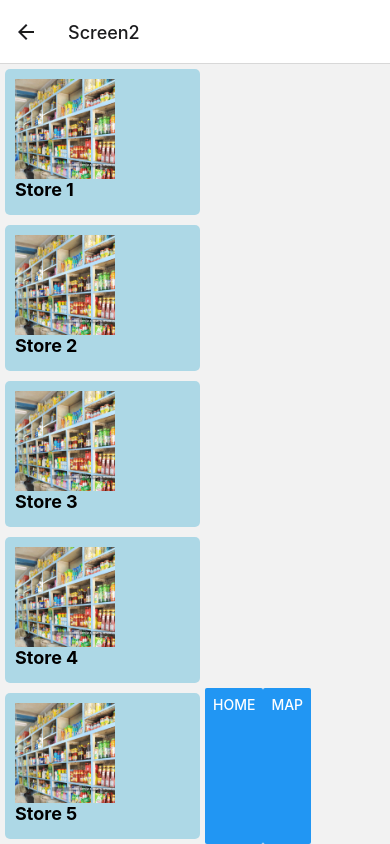
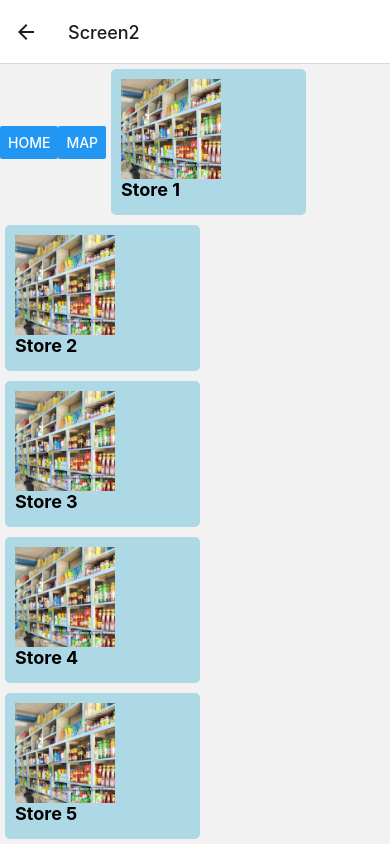
Before and after one commit to AbdullahAhmadAAK/askari-5-navigator, a React Native app: screen /Screen2 in a window 390 px wide. Built offline with nearby package versions, Linux system fonts and the light colour scheme.

Commit message:
improve UI of listing page

```diff
--- a/ListingScreen.js
+++ b/ListingScreen.js
@@ -6,6 +6,7 @@ import {
     Image,
     Button,
     Linking,
+    View,
 } from "react-native";
 
 import React, { useState } from "react";
@@ -32,6 +33,16 @@ export default function Screen1({ navigation }) {
 
     return (
         <ScrollView contentContainerStyle={styles.container}>
+            <View style={styles.buttonContainer}>
+                <Button
+                    title="Home"
+                    onPress={() => navigation.navigate("Screen1")}
+                />
+                <Button
+                    title="Map"
+                    onPress={() => navigation.navigate("Screen3")}
+                />
+            </View>
             {stores.map((store) => {
                 const handlePhoneCall = () => {
                     Linking.openURL(`tel:${store.contact}`);
@@ -64,15 +75,6 @@ export default function Screen1({ navigation }) {
                     </TouchableOpacity>
                 );
             })}
-
-            <Button
-                title="Home"
-                onPress={() => navigation.navigate("Screen1")}
-            />
-            <Button
-                title="Map"
-                onPress={() => navigation.navigate("Screen3")}
-            />
         </ScrollView>
     );
 }
@@ -104,4 +106,11 @@ const styles = StyleSheet.create({
         backgroundColor: "green",
         padding: 5,
     },
+    buttonContainer: {
+        flexDirection: "row", // Horizontal layout for buttons
+        justifyContent: "space-around", // Space around the buttons
+        alignItems: "center", // Center vertically
+        marginVertical: 10, // Adjust the margin as needed
+        // display: "flex",
+    },
 });
```
